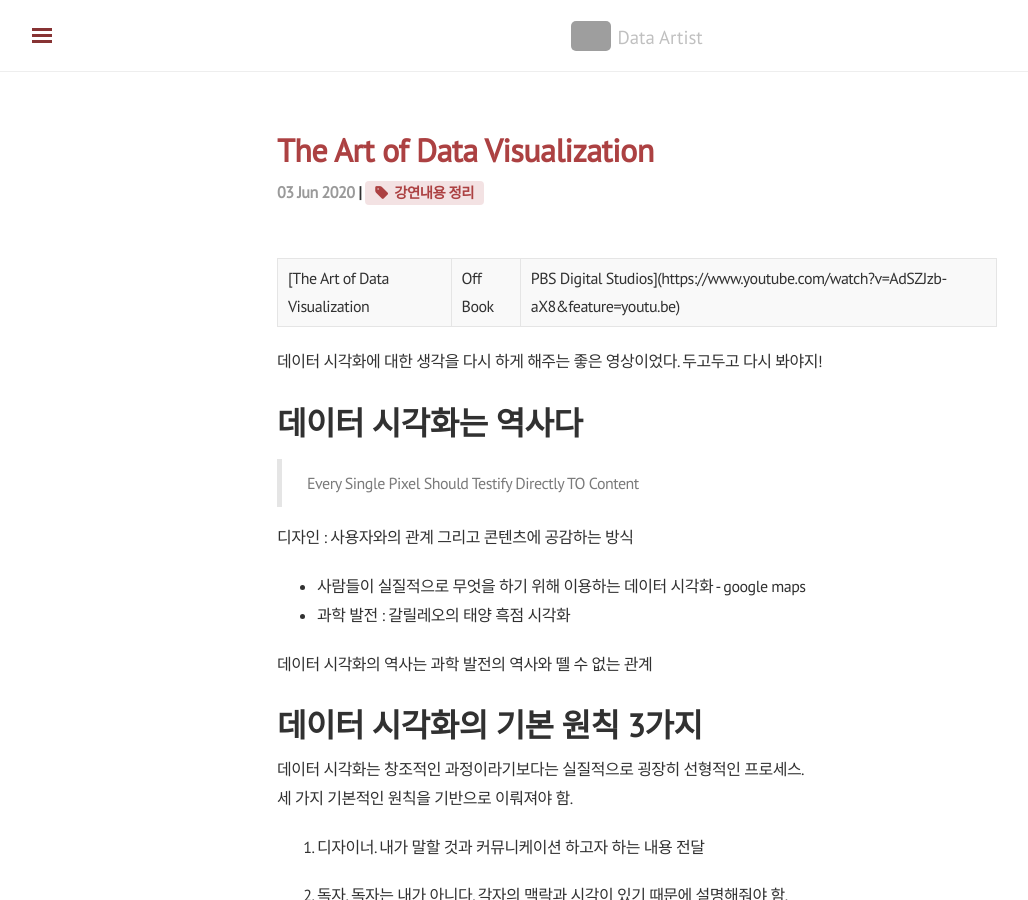
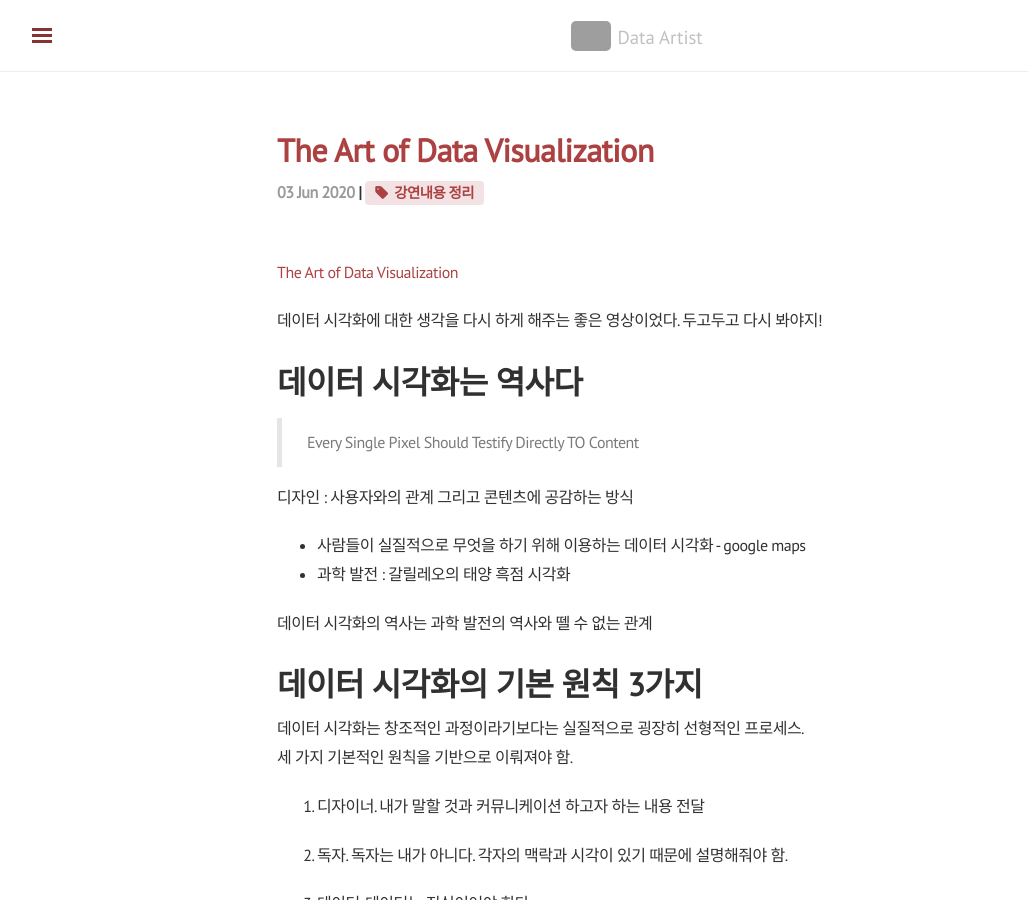
Before and after one commit to shanny924/shanny924.github.io, a Jekyll site: the page built from _posts/2020-06-03-lecture#4.md, in a window 1280 px wide and 900 px high. Shown: the whole window, without its empty margins (3-1031 px from the left). Built offline with Jekyll 4.4.1, drawn with Linux system fonts in a browser that asks for light colours; nearby versions of some CDN libraries; comment, search, counter and statistics services are not loaded; grey boxes are pictures that could not be loaded.

Commit message:
Update 2020-06-03-lecture#4.md

```diff
--- a/_posts/2020-06-03-lecture#4.md
+++ b/_posts/2020-06-03-lecture#4.md
@@ -5,7 +5,9 @@
 tag: [강연내용 정리]
 ---
 
-[The Art of Data Visualization | Off Book | PBS Digital Studios](https://www.youtube.com/watch?v=AdSZJzb-aX8&feature=youtu.be)
+
+
+[The Art of Data Visualization](https://www.youtube.com/watch?v=AdSZJzb-aX8&feature=youtu.be)
 
 데이터 시각화에 대한 생각을 다시 하게 해주는 좋은 영상이었다. 두고두고 다시 봐야지!
 
```
